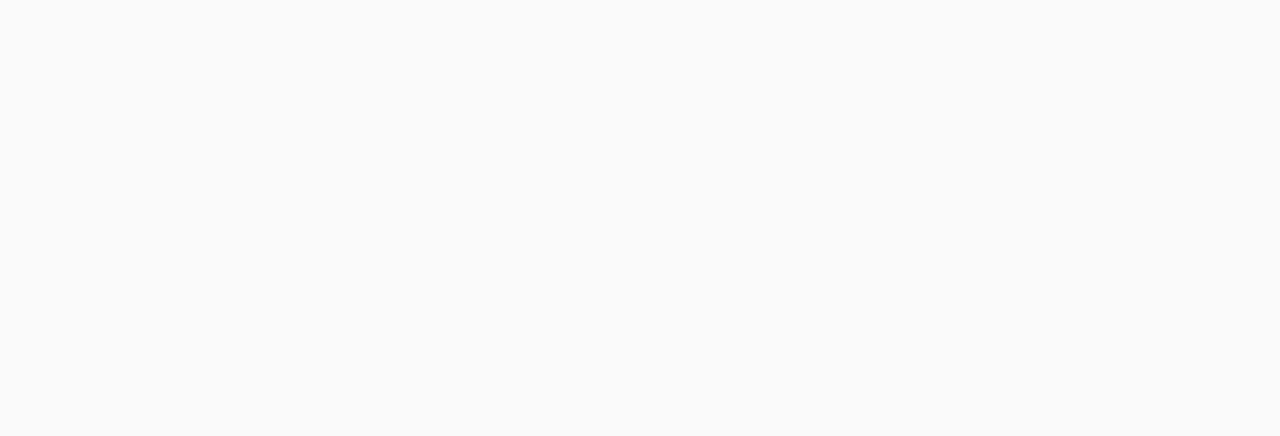
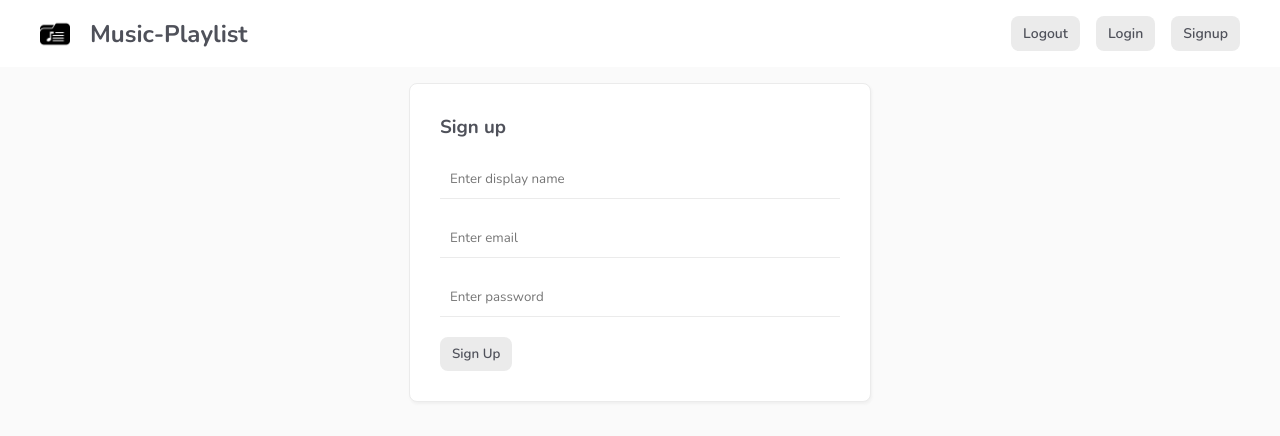
Before and after one commit to i-m-hossain/music--playlist----vue-js--firebase---, a Vue app: page /signup in a window 1280 px wide. Before the commit this address had no page. Shown: the top 436 px of the page. Built offline with nearby package versions, Linux system fonts and the light colour scheme.

Commit message:
sign up view, navbar component added and logging user out

```diff
--- a/src/App.vue
+++ b/src/App.vue
@@ -1,9 +1,18 @@
 <template>
+
+  <Navbar/>
   <div class="container">
     <router-view/>
   </div>
 
 </template>
+
+<script>
+import Navbar from '@/components/Navbar'
+export default {
+  components: {Navbar}
+}
+</script>
 
 <style>
   .container {
--- /dev/null
+++ b/src/components/Navbar.vue
@@ -0,0 +1,78 @@
+<template>
+  <div class="navbar">
+      <nav>
+
+        <img src="@/assets/music-playlist-folder.png" alt="">
+        <h1><router-link :to="{ name: 'Home' }">Music-Playlist</router-link></h1>
+        <div class="links">
+            <button @click="handleClick">Logout</button>
+            <router-link class="btn" :to="{name: 'Login'}">Login</router-link>
+            <router-link class="btn" :to="{name: 'Signup'}">Signup</router-link>
+
+        </div>
+      </nav>
+  </div>
+
+</template>
+
+<script>
+//Loging out a user
+//  -fire a function called handleClick when the logout button is clicked
+//  -inside the function log the user out & then redirect to the login view
+
+import useLogout from '@/composables/useLogout'
+import { useRouter } from 'vue-router'
+export default {
+
+    setup(){
+
+        const{ error, logout, isPending } = useLogout()
+        const router = useRouter()
+
+        const handleClick = async() => {
+           await logout()
+           console.log('logged out');
+           router.push({name: 'Login'})
+
+        }
+
+        return { handleClick, error, isPending }
+    }
+
+}
+
+</script>
+
+<style scoped>
+
+    nav{
+        display: flex;
+        align-items: center;
+        margin: 0 auto;
+        max-width: 1200px;
+
+    }
+    .navbar{
+        padding:16px 10px;
+        margin-bottom: 16px;
+        background:#fff;
+
+    }
+    nav h1{
+        margin-left: 20px;
+    }
+    nav .links{
+        margin-left: auto;
+    }
+
+    nav .links a, button{
+        margin-left: 16px;
+        font-size:14px;
+
+    }
+
+    nav img{
+        max-height: 30px;
+    }
+
+</style>
--- a/src/router/index.js
+++ b/src/router/index.js
@@ -1,7 +1,7 @@
 import { createRouter, createWebHistory } from 'vue-router'
 import Home from '../views/Home.vue'
 import Login from '@/views/auth/Login'
-
+import Signup from '@/views/auth/Signup'
 
 const routes = [
   {
@@ -15,6 +15,11 @@
     component: Login
 
   },
+  {
+    path: '/signup',
+    name: 'Signup',
+    component: Signup
+  },
 
 ]
 
--- /dev/null
+++ b/src/views/auth/Signup.vue
@@ -0,0 +1,51 @@
+<template>
+  <form action="" @submit.prevent="handleSubmit">
+    <h3>Sign up</h3>
+    <input type="text" v-model="displayName" placeholder="Enter display name">
+    <input type="email" v-model="email" placeholder="Enter email" >
+    <input type="password" v-model="password" placeholder="Enter password">
+
+    <div v-if="error" class="error"> {{ error }}</div>
+
+    <button v-if="!isPending">Sign Up</button>
+    <button v-else disabled>Loading</button>
+
+  </form>
+</template>
+
+<script>
+
+import useSignup from '@/composables/useSignup'
+import { ref } from 'vue'
+export default {
+
+
+
+    setup(){
+
+        const {error, signup, isPending} = useSignup()
+
+        const displayName = ref('')
+        const email = ref('')
+        const password = ref('')
+
+
+        const handleSubmit= async() => {
+
+            const res = await signup(email.value, password.value, displayName.value)
+            if(!error.value){
+                console.log('user signed up')
+            }
+
+        }
+
+        return { error, isPending, email, password, displayName, handleSubmit}
+    }
+
+
+}
+</script>
+
+<style>
+
+</style>
```
Also changed, not shown: src/assets/music-playlist-folder.png (added).
